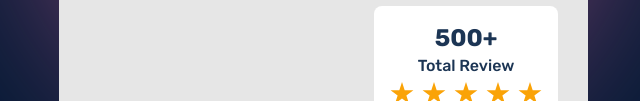
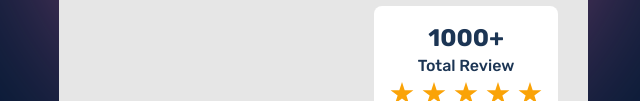
Before and after one commit to krivpro/krivpro.github.io, a plain HTML site: page index.html in a window 1280 px wide. Shown: the part 699-800 px from the top of the page, 628-1268 px from the left. Drawn offline with Linux system fonts and the light colour scheme.

Commit message:
изменил данные

```diff
--- a/index.html
+++ b/index.html
@@ -77,7 +77,7 @@
         </div>
         <div class="hero__review review">
             <h5 class="review__titlle">
-                500+
+                1000+
             </h5>
             <h6 class="review__text">
                 Total Review
```
